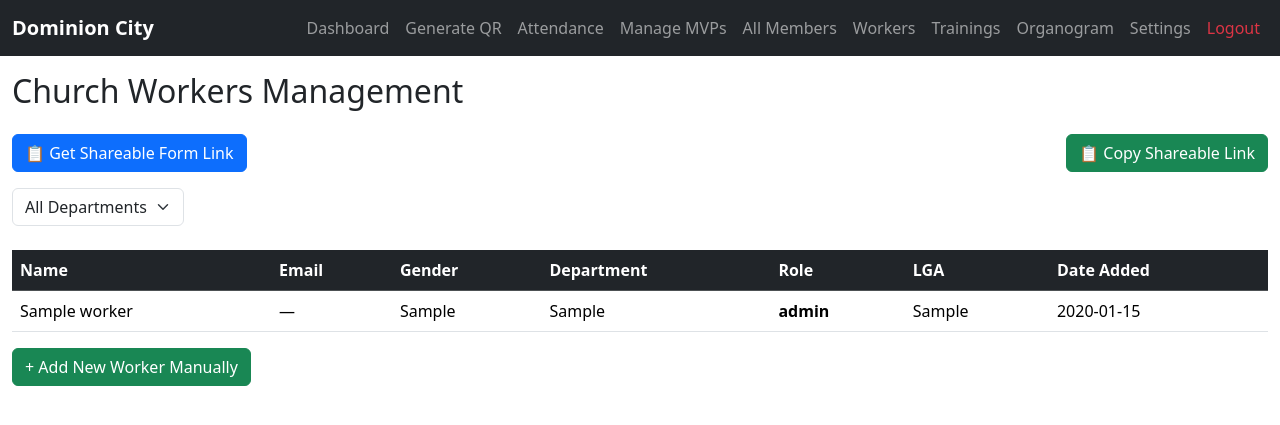
After one commit to ebukaHenry/church_attendance, a Flask app: page /workers in a window 1280 px wide. The commit adds this page. Shown: the top 425 px of the page. Run offline with Flask 3, Linux system fonts and the light colour scheme; a user stored in the database is signed in; tables that the repository leaves empty hold one stand-in row (values such as "Sample post").

Commit message:
fix: added workers and trainings link

```diff
--- a/app.py
+++ b/app.py
@@ -132,6 +132,144 @@ def all_members():
     """).fetchall()
     return render_template('all_members.html', members=members)
 
+
+@app.route('/workers', methods=['GET', 'POST'])
+@login_required
+def workers():
+    conn = get_db()
+
+    if request.method == 'POST':
+        name = request.form['name']
+        gender = request.form['gender']
+        department = request.form['department']
+        role = request.form['role']
+        address = request.form['address']
+        lga = request.form['lga']
+        email = request.form.get('email')
+
+        conn.execute("""INSERT INTO workers
+            (name, gender, department, role, address, lga, email, date_added)
+            VALUES (?, ?, ?, ?, ?, ?, ?, CURRENT_TIMESTAMP)""",
+            (name, gender, department, role, address, lga, email))
+        conn.commit()
+        flash('Worker added successfully!', 'success')
+        return redirect(url_for('workers'))
+
+    # Get filter
+    dept_filter = request.args.get('department', 'all')
+
+    query = "SELECT * FROM workers"
+    params = []
+    if dept_filter != 'all':
+        query += " WHERE department = ?"
+        params.append(dept_filter)
+    query += " ORDER BY department, name"
+
+    workers_list = conn.execute(query, params).fetchall()
+
+    departments = conn.execute("SELECT DISTINCT department FROM workers ORDER BY department").fetchall()
+
+    return render_template('workers.html',
+                         workers=workers_list,
+                         departments=departments,
+                         current_filter=dept_filter)
+# ====================== PUBLIC WORKERS FORM ======================
+
+@app.route('/join_workers', methods=['GET', 'POST'])
+def join_workers():
+    if request.method == 'POST':
+        name = request.form['name']
+        gender = request.form['gender']
+        department = request.form['department']
+        role = request.form['role']
+        address = request.form['address']
+        lga = request.form['lga']
+
+        conn = get_db()
+        conn.execute("""INSERT INTO workers
+            (name, gender, department, role, address, lga, date_added)
+            VALUES (?, ?, ?, ?, ?, ?, CURRENT_TIMESTAMP)""",
+            (name, gender, department, role, address, lga))
+        conn.commit()
+
+        return render_template('thank_you_worker.html')
+
+    return render_template('public_workers_form.html')
+
+
+# @app.route('/workers')
+# @login_required
+# def workers():
+#     conn = get_db()
+#     workers_list = conn.execute("SELECT * FROM workers ORDER BY department, name").fetchall()
+#     return render_template('workers.html', workers=workers_list)
+
+# ====================== TRAINING MANAGEMENT ======================
+
+@app.route('/trainings')
+@login_required
+def trainings():
+    conn = get_db()
+
+    # Dashboard stats
+    total_members = conn.execute("SELECT COUNT(*) FROM users").fetchone()[0]
+
+    training_stats = conn.execute("""
+        SELECT t.training_name, COUNT(ut.id) as completed,
+               ROUND(COUNT(ut.id) * 100.0 / ?, 1) as percentage
+        FROM trainings t
+        LEFT JOIN user_trainings ut ON t.id = ut.training_id
+        GROUP BY t.id
+        ORDER BY completed DESC
+    """, (total_members if total_members > 0 else 1,)).fetchall()
+
+    # All members with their trainings
+    members = conn.execute("""
+        SELECT u.id, u.name, u.gender, u.phone,
+               GROUP_CONCAT(t.training_name, ', ') as trainings
+        FROM users u
+        LEFT JOIN user_trainings ut ON u.id = ut.user_id
+        LEFT JOIN trainings t ON ut.training_id = t.id
+        GROUP BY u.id
+        ORDER BY u.name
+    """).fetchall()
+
+    trainings_list = conn.execute("SELECT * FROM trainings").fetchall()
+
+    return render_template('trainings.html',
+                         training_stats=training_stats,
+                         members=members,
+                         trainings_list=trainings_list,
+                         total_members=total_members)
+
+@app.route('/organogram')
+@login_required
+def organogram():
+    conn = get_db()
+    hierarchy = conn.execute("""
+        SELECT department, role, COUNT(*) as count
+        FROM workers
+        GROUP BY department, role
+        UNION
+        SELECT 'Members' as department, 'Regular Member' as role, COUNT(*) as count
+        FROM users
+    """).fetchall()
+    return render_template('organogram.html', hierarchy=hierarchy)
+
+@app.route('/add_training', methods=['POST'])
+@login_required
+def add_training():
+    user_id = request.form.get('user_id')
+    training_id = request.form.get('training_id')
+    completion_date = request.form.get('completion_date')
+
+    conn = get_db()
+    conn.execute("INSERT INTO user_trainings (user_id, training_id, completion_date) VALUES (?, ?, ?)",
+                (user_id, training_id, completion_date))
+    conn.commit()
+    flash('Training record added!', 'success')
+    return redirect(url_for('trainings'))
+
 # ====================== MANAGE MVPs ======================
 
 @app.route('/manage_mvps')
--- a/templates/base.html
+++ b/templates/base.html
@@ -22,6 +22,9 @@
                     <li class="nav-item"><a class="nav-link" href="{{ url_for('attendance_list') }}"> Attendance</a></li>
                     <li class="nav-item"><a class="nav-link" href="{{ url_for('manage_mvps') }}"> Manage MVPs</a></li>
                     <li class="nav-item"><a class="nav-link" href="{{ url_for('all_members') }}"> All Members</a></li>
+                    <li class="nav-item"><a class="nav-link" href="{{ url_for('workers') }}"> Workers</a></li>
+                    <li class="nav-item"><a class="nav-link" href="{{ url_for('trainings') }}"> Trainings</a></li>
+                    <li class="nav-item"><a class="nav-link" href="{{ url_for('organogram') }}"> Organogram</a></li>
                     <li class="nav-item"><a class="nav-link" href="{{ url_for('settings') }}"> Settings</a></li>
                     <li class="nav-item"><a class="nav-link text-danger" href="{{ url_for('logout') }}"> Logout</a></li>
                 </ul>
--- /dev/null
+++ b/templates/workers.html
@@ -0,0 +1,99 @@
+{% extends 'base.html' %}
+{% block content %}
+
+<h2 class="mb-4">Church Workers Management</h2>
+
+<div class="d-flex justify-content-between align-items-center mb-3">
+    <a href="{{ url_for('join_workers') }}" target="_blank" class="btn btn-primary">
+        📋 Get Shareable Form Link
+    </a>
+
+    <button class="btn btn-success" onclick="copyShareableLink()">
+        📋 Copy Shareable Link
+    </button>
+</div>
+
+<!-- Department Filter -->
+<div class="mb-4">
+    <form method="GET" class="d-flex gap-2">
+        <select name="department" class="form-select w-auto" onchange="this.form.submit()">
+            <option value="all" {% if current_filter == 'all' %}selected{% endif %}>All Departments</option>
+            {% for dept in departments %}
+            <option value="{{ dept.department }}" {% if current_filter == dept.department %}selected{% endif %}>
+                {{ dept.department }}
+            </option>
+            {% endfor %}
+        </select>
+    </form>
+</div>
+
+<div class="table-responsive">
+    <table class="table table-hover">
+        <thead class="table-dark">
+            <tr>
+                <th>Name</th>
+                <th>Email</th>
+                <th>Gender</th>
+                <th>Department</th>
+                <th>Role</th>
+                <th>LGA</th>
+                <th>Date Added</th>
+            </tr>
+        </thead>
+        <tbody>
+            {% for worker in workers %}
+            <tr>
+                <td>{{ worker.name }}</td>
+                <td>{{ worker.email or '—' }}</td>
+                <td>{{ worker.gender }}</td>
+                <td>{{ worker.department }}</td>
+                <td><strong>{{ worker.role }}</strong></td>
+                <td>{{ worker.lga }}</td>
+                <td>{{ worker.date_added[:10] if worker.date_added else '—' }}</td>
+            </tr>
+            {% endfor %}
+        </tbody>
+    </table>
+</div>
+
+<!-- Add Worker Modal (Admin Only) -->
+<button class="btn btn-success mb-3" data-bs-toggle="modal" data-bs-target="#addWorkerModal">
+    + Add New Worker Manually
+</button>
+
+<!-- Modal remains the same but with email field added -->
+<div class="modal fade" id="addWorkerModal" tabindex="-1">
+    <div class="modal-dialog modal-lg">
+        <div class="modal-content">
+            <div class="modal-header">
+                <h5 class="modal-title">Add New Church Worker</h5>
+                <button type="button" class="btn-close" data-bs-dismiss="modal"></button>
+            </div>
+            <form method="POST">
+                <div class="modal-body">
+                    <!-- ... previous fields ... -->
+                    <div class="mb-3">
+                        <label>Email Address (Optional but recommended)</label>
+                        <input type="email" name="email" class="form-control">
+                    </div>
+                    <!-- Rest of the form (department dropdown, etc.) remains the same -->
+                </div>
+                <div class="modal-footer">
+                    <button type="button" class="btn btn-secondary" data-bs-dismiss="modal">Cancel</button>
+                    <button type="submit" class="btn btn-success">Save Worker</button>
+                </div>
+            </form>
+        </div>
+    </div>
+</div>
+
+<script>
+function copyShareableLink() {
+    const link = "{{ url_for('join_workers', _external=True) }}";
+    navigator.clipboard.writeText(link).then(() => {
+        alert("✅ Shareable Link Copied!\n\n" + link);
+    });
+}
+</script>
+
+{% endblock %}
```
Also changed, not shown: init_db.py (+38 -0 lines), templates/organogram.html (added, +35 -0 lines), templates/public_workers_form.html (added, +88 -0 lines), templates/thank_you_worker.html (added, +11 -0 lines), templates/trainings.html (added, +78 -0 lines), church.db, static/qr_2026-05-26_Mid-week.png (added), static/qr_2026-05-26_Sunday.png (added).
